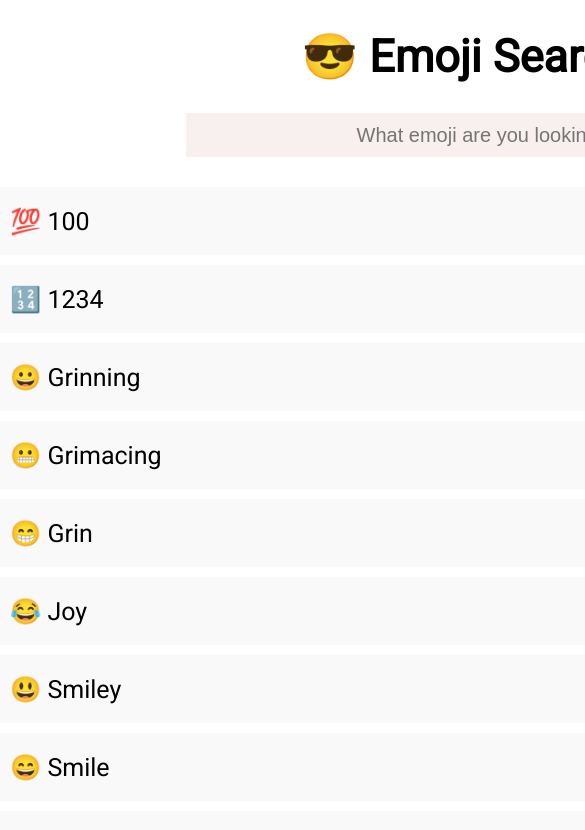
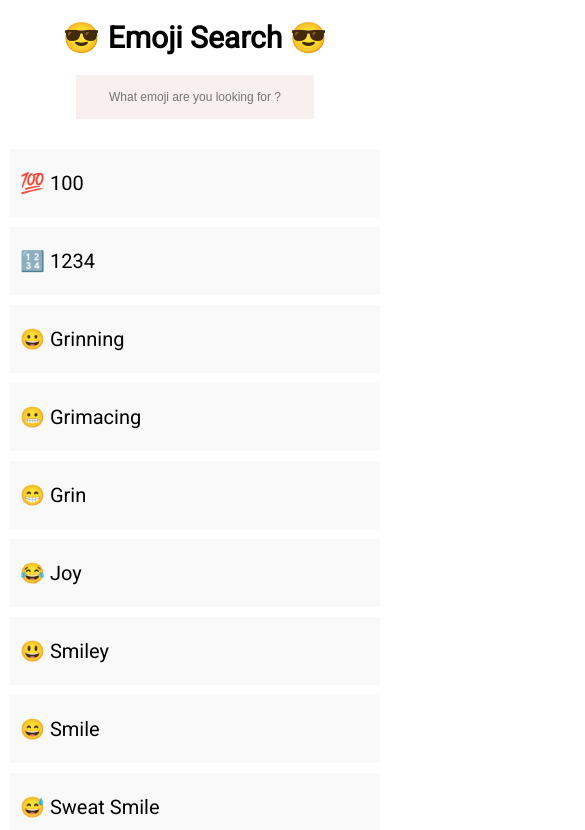
Before and after one commit to tommy211369/react-emoji-search, a React (Create React App) app: page / in a window 390 px wide. Shown: the top 830 px of the page, 585 px wide, since content can reach past the window. Built offline with nearby package versions, Linux system fonts and the light colour scheme.

Commit message:
responsive

```diff
--- a/src/App.css
+++ b/src/App.css
@@ -55,3 +55,33 @@ input {
 p {
   font-size: 15px;
 }
+
+@media (max-width: 1025px) {
+  .app {
+    max-width: 100%;
+  }
+
+  input {
+    width: 60%;
+  }
+
+  .line {
+    margin: 10px;
+    box-sizing: border-box;
+    max-width: 100%;
+  }
+}
+
+@media (max-width: 520px) {
+  input {
+    font-size: 12px;
+  }
+
+  .search h1 {
+    font-size: 30px;
+  }
+
+  .line {
+    font-size: 20px;
+  }
+}
```
